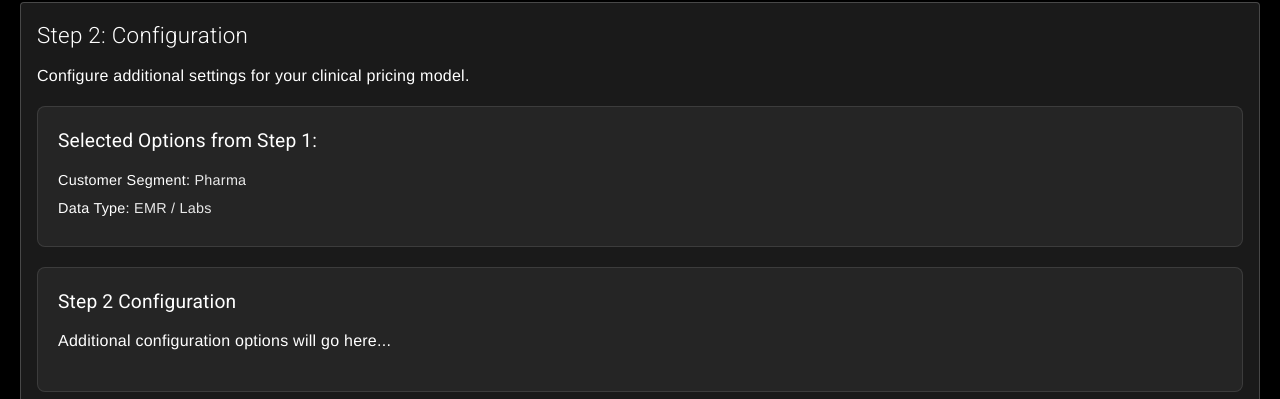
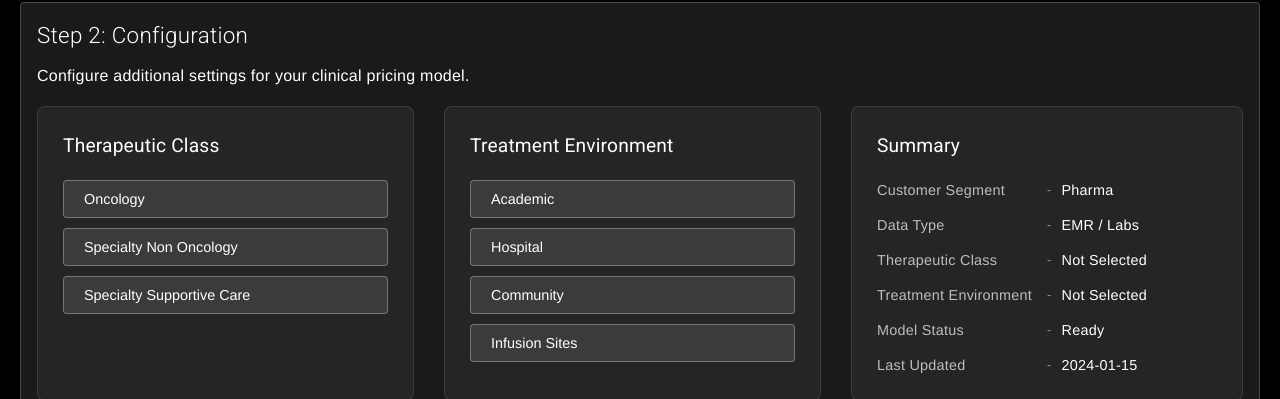
Before and after one commit to tbirangi/pricingmodel, an Angular app: page /pricingmodel/clinical-step2 in a window 1280 px wide. Shown: the part 553-952 px from the top of the page. Built offline with nearby package versions, Linux system fonts and the light colour scheme.

Commit message:
fixed widths

```diff
--- a/src/app/pricing/clinical-step2/clinical-step2.component.css
+++ b/src/app/pricing/clinical-step2/clinical-step2.component.css
@@ -247,3 +247,137 @@ h1, p {
   background: rgba(255, 255, 255, 0.05) !important;
   border-color: rgba(255, 255, 255, 0.1) !important;
 }
+
+/* Step 2 Specific Styles */
+.clinical-layout {
+  display: flex;
+  gap: 30px;
+}
+
+.clinical-left {
+  display: flex;
+  gap: 30px;
+  flex: 2;
+}
+
+.therapeutic-section, .treatment-section {
+  background: rgba(255, 255, 255, 0.05);
+  padding: 25px;
+  border-radius: 8px;
+  border: 1px solid rgba(255, 255, 255, 0.1);
+  flex: 1;
+  min-width: 0;
+}
+
+.clinical-right {
+  flex: 1;
+  min-width: 0;
+}
+
+.therapeutic-section h3, .treatment-section h3 {
+  color: white;
+  margin-bottom: 20px;
+  font-size: 1.2rem;
+  font-weight: 400;
+}
+
+.therapeutic-button, .treatment-button {
+  background: rgba(255, 255, 255, 0.1);
+  border: 1px solid rgba(255, 255, 255, 0.3);
+  border-radius: 4px;
+  padding: 10px 20px;
+  color: white;
+  font-size: 0.9rem;
+  cursor: pointer;
+  transition: all 0.3s ease;
+  display: flex;
+  align-items: center;
+  margin-bottom: 10px;
+  width: 100%;
+  text-align: left;
+}
+
+.therapeutic-button:hover, .treatment-button:hover {
+  background: rgba(255, 255, 255, 0.2);
+  border-color: rgba(255, 255, 255, 0.5);
+}
+
+.therapeutic-button.selected, .treatment-button.selected {
+  background: rgba(255, 255, 255, 0.3);
+  border-color: rgba(255, 255, 255, 0.8);
+  box-shadow: 0 0 10px rgba(255, 255, 255, 0.3);
+}
+
+/* Summary Section Styles */
+.summary-section {
+  background: rgba(255, 255, 255, 0.05);
+  padding: 25px;
+  border-radius: 8px;
+  border: 1px solid rgba(255, 255, 255, 0.1);
+  height: fit-content;
+}
+
+.summary-section h3 {
+  color: white;
+  margin-bottom: 20px;
+  font-size: 1.2rem;
+  font-weight: 400;
+}
+
+.summary-card {
+  display: flex;
+  flex-direction: column;
+  gap: 15px;
+}
+
+.summary-item {
+  display: flex;
+  align-items: center;
+  gap: 10px;
+}
+
+.summary-label {
+  color: rgba(255, 255, 255, 0.7);
+  font-size: 0.9rem;
+  min-width: 160px;
+  flex-shrink: 0;
+}
+
+.summary-dash {
+  color: rgba(255, 255, 255, 0.5);
+  font-size: 0.8rem;
+}
+
+.summary-value {
+  color: white;
+  font-weight: 500;
+  font-size: 0.9rem;
+}
+
+/* Confidentiality Footer Styles */
+.confidentiality-footer {
+  margin-top: 40px;
+  padding: 20px;
+  border-top: 1px solid rgba(255, 255, 255, 0.2);
+}
+
+.confidentiality-content {
+  text-align: center;
+  max-width: 1200px;
+  margin: 0 auto;
+}
+
+.confidentiality-text {
+  color: rgba(255, 255, 255, 0.7);
+  font-size: 0.85rem;
+  font-weight: 400;
+  margin: 0;
+  line-height: 1.4;
+  text-align: center;
+  white-space: nowrap;
+}
+
+.confidentiality-icon {
+  font-size: 1rem;
+  opacity: 0.8;
+}
--- a/src/app/pricing/clinical-step2/clinical-step2.component.html
+++ b/src/app/pricing/clinical-step2/clinical-step2.component.html
@@ -53,20 +53,93 @@
     <h2>Step 2: Configuration</h2>
     <p>Configure additional settings for your clinical pricing model.</p>
 
-    <!-- Placeholder content for Step 2 -->
-    <div class="step2-content">
-      <div class="info-section">
-        <h3>Selected Options from Step 1:</h3>
-        <div class="selected-info">
-          <p><strong>Customer Segment:</strong> {{ selectedSegment }}</p>
-          <p><strong>Data Type:</strong> {{ selectedDataType }}</p>
+    <!-- Step 2 Configuration -->
+    <div class="clinical-layout">
+      <div class="clinical-left">
+        <div class="therapeutic-section">
+          <h3>Therapeutic Class</h3>
+          <div class="button-group">
+            <button class="therapeutic-button"
+                    [class.selected]="selectedTherapeutic === 'Oncology'"
+                    (click)="selectTherapeutic('Oncology')">
+              Oncology
+            </button>
+            <button class="therapeutic-button"
+                    [class.selected]="selectedTherapeutic === 'Specialty Non Oncology'"
+                    (click)="selectTherapeutic('Specialty Non Oncology')">
+              Specialty Non Oncology
+            </button>
+            <button class="therapeutic-button"
+                    [class.selected]="selectedTherapeutic === 'Specialty Supportive Care'"
+                    (click)="selectTherapeutic('Specialty Supportive Care')">
+              Specialty Supportive Care
+            </button>
+          </div>
+        </div>
+
+        <div class="treatment-section">
+          <h3>Treatment Environment</h3>
+          <div class="button-group">
+            <button class="treatment-button"
+                    [class.selected]="selectedTreatment === 'Academic'"
+                    (click)="selectTreatment('Academic')">
+              Academic
+            </button>
+            <button class="treatment-button"
+                    [class.selected]="selectedTreatment === 'Hospital'"
+                    (click)="selectTreatment('Hospital')">
+              Hospital
+            </button>
+            <button class="treatment-button"
+                    [class.selected]="selectedTreatment === 'Community'"
+                    (click)="selectTreatment('Community')">
+              Community
+            </button>
+            <button class="treatment-button"
+                    [class.selected]="selectedTreatment === 'Infusion Sites'"
+                    (click)="selectTreatment('Infusion Sites')">
+              Infusion Sites
+            </button>
+          </div>
         </div>
       </div>
 
-      <!-- Add your Step 2 content here -->
-      <div class="step2-form">
-        <h3>Step 2 Configuration</h3>
-        <p>Additional configuration options will go here...</p>
+      <div class="clinical-right">
+        <div class="summary-section">
+          <h3>Summary</h3>
+          <div class="summary-card">
+            <div class="summary-item">
+              <span class="summary-label">Customer Segment</span>
+              <span class="summary-dash">-</span>
+              <span class="summary-value">{{ selectedSegment }}</span>
+            </div>
+            <div class="summary-item">
+              <span class="summary-label">Data Type</span>
+              <span class="summary-dash">-</span>
+              <span class="summary-value">{{ selectedDataType }}</span>
+            </div>
+            <div class="summary-item">
+              <span class="summary-label">Therapeutic Class</span>
+              <span class="summary-dash">-</span>
+              <span class="summary-value">{{ selectedTherapeutic || 'Not Selected' }}</span>
+            </div>
+            <div class="summary-item">
+              <span class="summary-label">Treatment Environment</span>
+              <span class="summary-dash">-</span>
+              <span class="summary-value">{{ selectedTreatment || 'Not Selected' }}</span>
+            </div>
+            <div class="summary-item">
+              <span class="summary-label">Model Status</span>
+              <span class="summary-dash">-</span>
+              <span class="summary-value">Ready</span>
+            </div>
+            <div class="summary-item">
+              <span class="summary-label">Last Updated</span>
+              <span class="summary-dash">-</span>
+              <span class="summary-value">2024-01-15</span>
+            </div>
+          </div>
+        </div>
       </div>
     </div>
 
--- a/src/app/pricing/clinical-step2/clinical-step2.component.ts
+++ b/src/app/pricing/clinical-step2/clinical-step2.component.ts
@@ -9,6 +9,8 @@ import { Router, ActivatedRoute } from '@angular/router';
 export class ClinicalStep2Component implements OnInit {
   selectedSegment: string = 'Pharma'; // Default value for demo
   selectedDataType: string = 'EMR / Labs'; // Default value for demo
+  selectedTherapeutic: string = ''; // Therapeutic class selection
+  selectedTreatment: string = ''; // Treatment environment selection
   selectedButton: string = 'Clinical'; // Default to Clinical since we're in clinical step
 
   constructor(private router: Router, private route: ActivatedRoute) {}
@@ -32,13 +34,21 @@ export class ClinicalStep2Component implements OnInit {
     }
   }
 
+  selectTherapeutic(therapeutic: string) {
+    this.selectedTherapeutic = therapeutic;
+  }
+
+  selectTreatment(treatment: string) {
+    this.selectedTreatment = treatment;
+  }
+
   goBack() {
     // Navigate back to step 1 (main pricing model component) with Clinical section selected
     this.router.navigate(['/'], { queryParams: { section: 'Clinical' } });
   }
 
   isNextButtonEnabled(): boolean {
-    // Add your Step 2 validation logic here
-    return true; // For now, always enabled
+    // Enable Next button only when both Therapeutic Class and Treatment Environment are selected
+    return this.selectedTherapeutic !== '' && this.selectedTreatment !== '';
   }
 }
--- a/src/app/pricing/pricing-model/pricing-model.component.css
+++ b/src/app/pricing/pricing-model/pricing-model.component.css
@@ -397,7 +397,6 @@ h1, p {
 .clinical-left {
   flex: 2;
   display: flex;
-  flex-direction: row;
   gap: 30px;
 }
 
@@ -411,7 +410,8 @@ h1, p {
   padding-top: 0px;
   border-radius: 8px;
   border: 1px solid rgba(255, 255, 255, 0.1);
-  width: 400px
+  flex: 1;
+  min-width: 0;
 }
 
 .segment-section h3, .data-type-section h3 {
@@ -452,7 +452,7 @@ h1, p {
 
 .summary-section {
   background: rgba(255, 255, 255, 0.05);
-  padding: 20px;
+  padding: 25px;
   border-radius: 8px;
   border: 1px solid rgba(255, 255, 255, 0.1);
   height: fit-content;
@@ -466,37 +466,33 @@ h1, p {
 }
 
 .summary-card {
-  background: rgba(255, 255, 255, 0.05);
-  padding: 15px;
-  border-radius: 6px;
-  border: 1px solid rgba(255, 255, 255, 0.1);
+  display: flex;
+  flex-direction: column;
+  gap: 15px;
 }
 
 .summary-item {
   display: flex;
   align-items: center;
-  margin-top: 10px;
-  font-size: 0.9rem;
-}
-
-.summary-item:last-child {
-  margin-bottom: 0;
+  gap: 10px;
 }
 
 .summary-label {
-  color: white;
-  font-weight: 500;
-  min-width: 120px;
+  color: rgba(255, 255, 255, 0.7);
+  font-size: 0.9rem;
+  min-width: 160px;
+  flex-shrink: 0;
 }
 
 .summary-dash {
-  color: rgba(255, 255, 255, 0.6);
-  margin: 0 8px;
+  color: rgba(255, 255, 255, 0.5);
+  font-size: 0.8rem;
 }
 
 .summary-value {
-  color: rgba(255, 255, 255, 0.9);
-  font-style: italic;
+  color: white;
+  font-weight: 500;
+  font-size: 0.9rem;
 }
 
 /* Clinical Navigation Styles */
--- a/src/app/pricing/pricing-model/pricing-model.component.html
+++ b/src/app/pricing/pricing-model/pricing-model.component.html
@@ -152,7 +152,7 @@
       </div>
 
       <div *ngIf="selectedButton === 'Clinical'" class="clinical-content">
-        <h2>Clinical Pricing - Step 1</h2>
+        <h2>Step 1 - Clinical Pricing</h2>
 
         <div class="clinical-layout">
           <div class="clinical-left">
```
